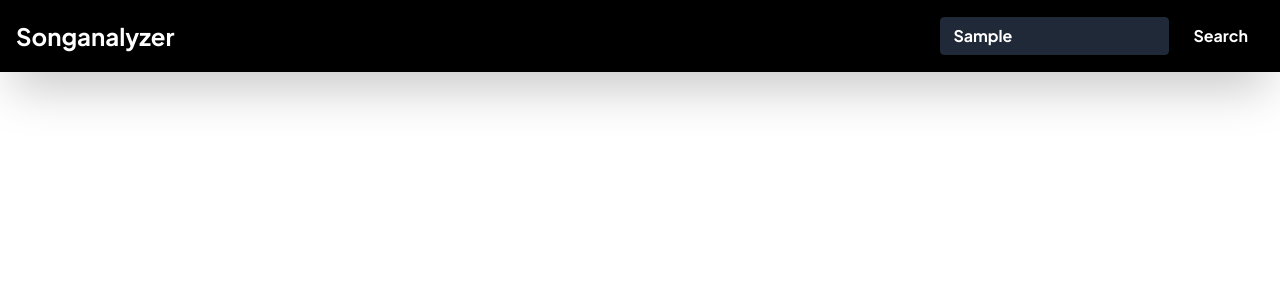
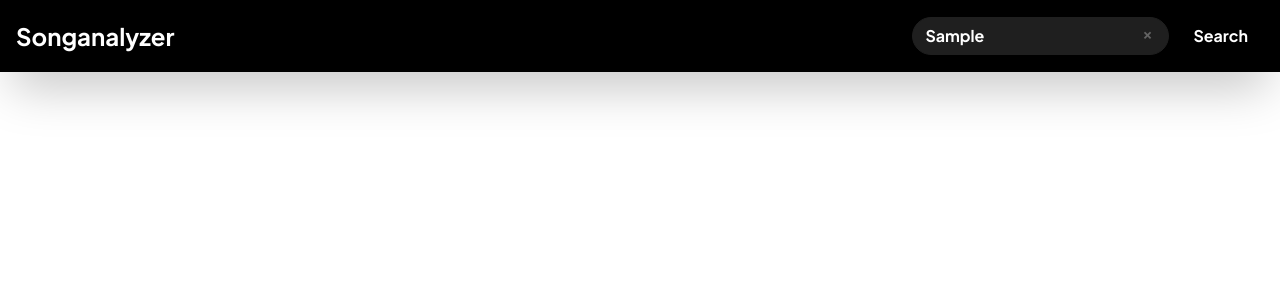
Before and after one commit to mercwrite/Songanalyzer, a Next.js app: page / in a window 1280 px wide. Both pictures are taken after typing "Sample" into the empty fields and a click on the button "Search". Shown: the top 300 px of the page. Built offline with nearby package versions, Linux system fonts and the light colour scheme; no server answers.

Commit message:
added clear button for search queries

```diff
--- a/src/app/SongInfo.js
+++ b/src/app/SongInfo.js
@@ -10,7 +10,7 @@ export default function SongInfo(props){
         <div>
             <h1 className="font-bold">Song: {songName} - {artists}</h1>
             <h1 className="font-bold">Album: {album} </h1>
-            <img src={imgSrc} className=""/>
+            <img src={imgSrc} className="drop-shadow-2xl"/>
 
         </div>
     )
--- a/src/app/navbar.js
+++ b/src/app/navbar.js
@@ -14,18 +14,33 @@ export default function NavBar({onSearch}){
         handleSearch();  // Trigger search when Enter key is pressed
       }
     };
+
+    const clearSearch = () => {
+      setSearchQuery('');  // Clear the search query
+    };
+
     return (
-        <nav className=" bg-black p-4 flex justify-between items-center shadow-2xl">
+        <nav className=" bg-black p-4 flex justify-between items-center shadow-2xl top-0">
           <div className="text-white text-2xl">Songanalyzer</div>
           <div className="flex items-center space-x-2">
+            <div className="relative">
               <input
                 type="text"
                 placeholder="Enter Song ID..."
                 value={searchQuery}
                 onChange={(e) => setSearchQuery(e.target.value)}
                 onKeyDown={handleKeyDown}
-              className="shadow appearance-none border outline-gray-800 border-gray-800 rounded w-full py-2 px-3 text-white leading-tight bg-gray-800 transition ease-in-out hover:outline-gray-600 hover:bg-gray-700 focus:outline-white focus:outline-1 focus:transition-all duration-200"
+                className="transition ease-in-out shadow appearance-none border placeholder:text-spotify-placeholder outline-spotify-bg border-spotify-bg rounded-3xl w-full py-2 px-3 pr-10 text-white leading-tight bg-spotify-bg hover:outline-spotify-hover hover:bg-spotify-hover focus:outline-white focus:outline-1 focus:transition-all duration-300"
               />
+              {searchQuery && (
+              <button
+              onClick={clearSearch}
+              className="transition ease-in-out absolute right-3 top-1 size-5 text-spotify-placeholder hover:text-white"
+              >
+              &times;
+              </button>
+              )}
+            </div>
             <button
               onClick={handleSearch}
               className=" bg-black text-white px-4 py-2 rounded-md"
--- a/tailwind.config.js
+++ b/tailwind.config.js
@@ -12,7 +12,9 @@ module.exports = {
         jakartasans: ['JakartaSans', 'sans-serif'],
       },
       colors: {
-
+        'spotify-bg':'#1f1f1f',
+        'spotify-hover': '#252525',
+        'spotify-placeholder':'#636363',
       },
     },
   },
```
Lines whose indentation alone changed are shown as unchanged.
